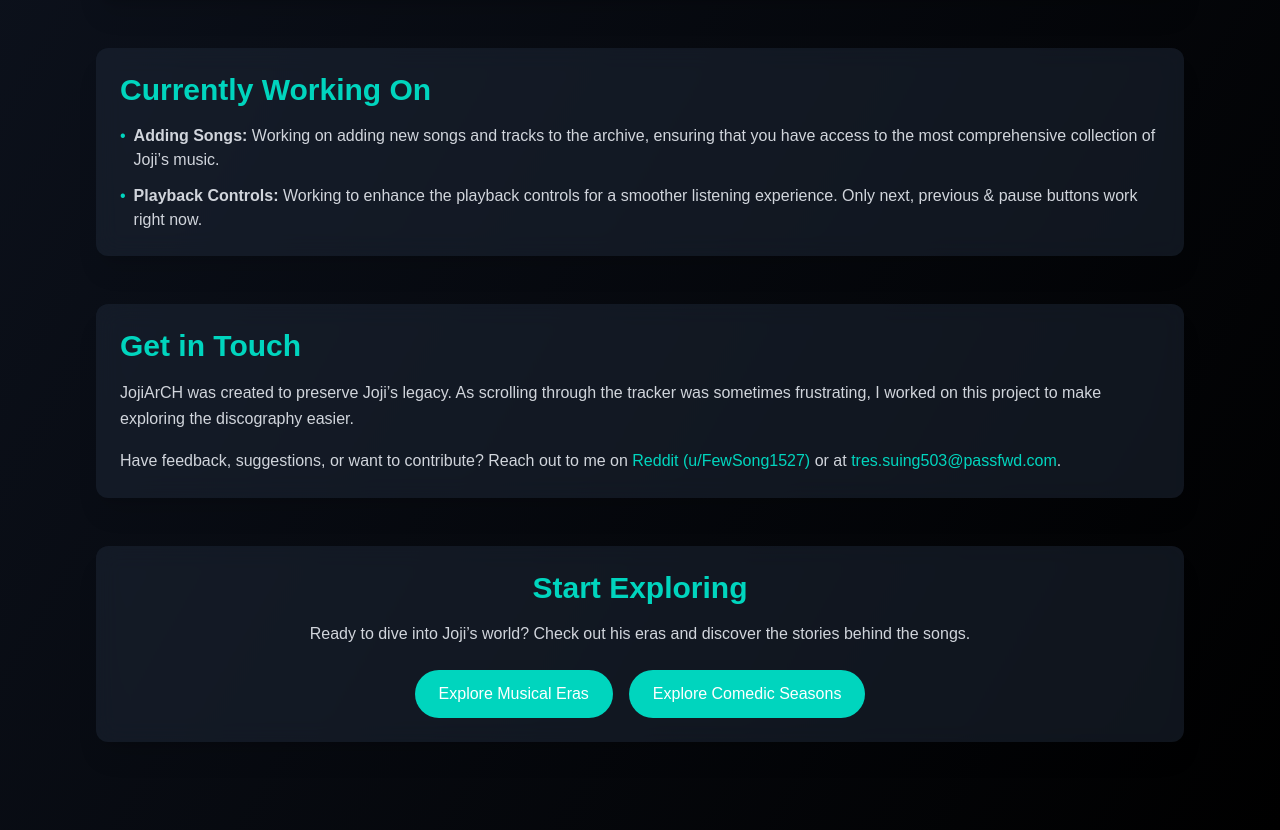
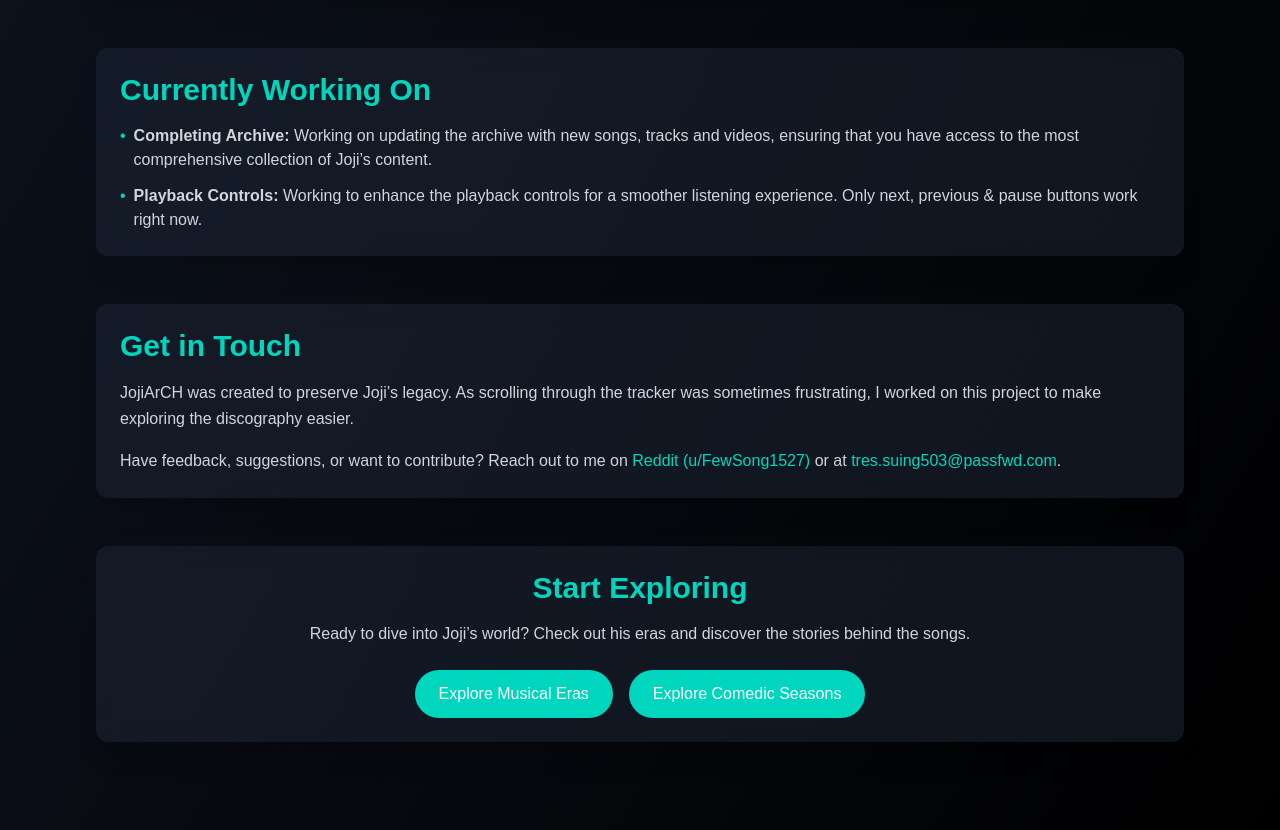
Before and after one commit to akshzyx/MusicArCH, a Next.js app: page /about in a window 1280 px wide. Shown: the part 1384-2214 px from the top of the page. Built offline with nearby package versions, Linux system fonts and the light colour scheme; no server answers; a web font is replaced by a local one.

Commit message:
fix: update archive description for clarity and completeness

```diff
--- a/app/about/page.tsx
+++ b/app/about/page.tsx
@@ -157,9 +157,10 @@
                 <li className="flex items-start gap-2">
                   <span className="text-teal-400">•</span>
                   <span>
-                    <strong>Adding Songs:</strong> Working on adding new songs
-                    and tracks to the archive, ensuring that you have access to
-                    the most comprehensive collection of Joji’s music.
+                    <strong>Completing Archive:</strong> Working on updating the
+                    archive with new songs, tracks and videos, ensuring that you
+                    have access to the most comprehensive collection of Joji’s
+                    content.
                   </span>
                 </li>
                 <li className="flex items-start gap-2">
```
